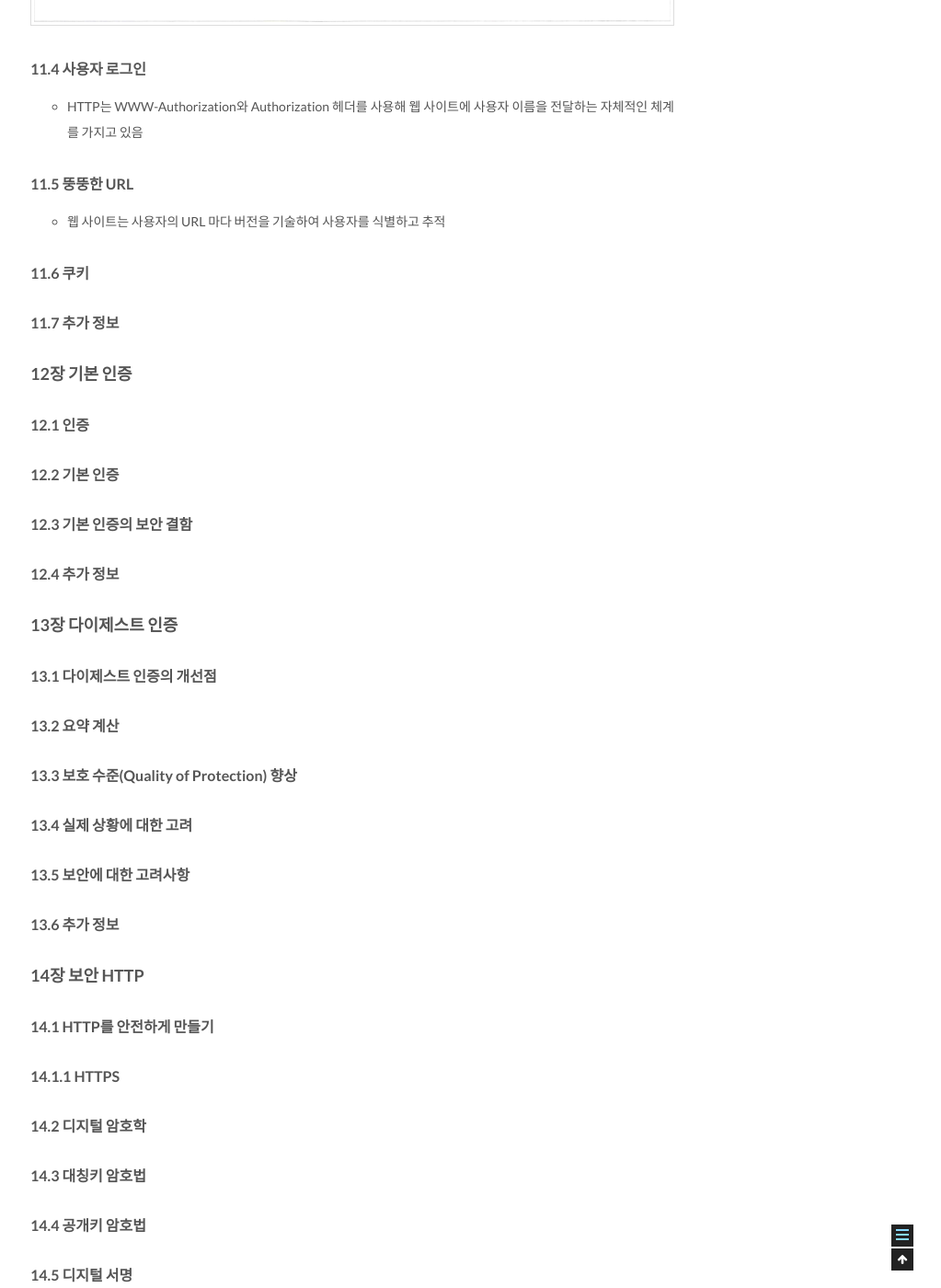
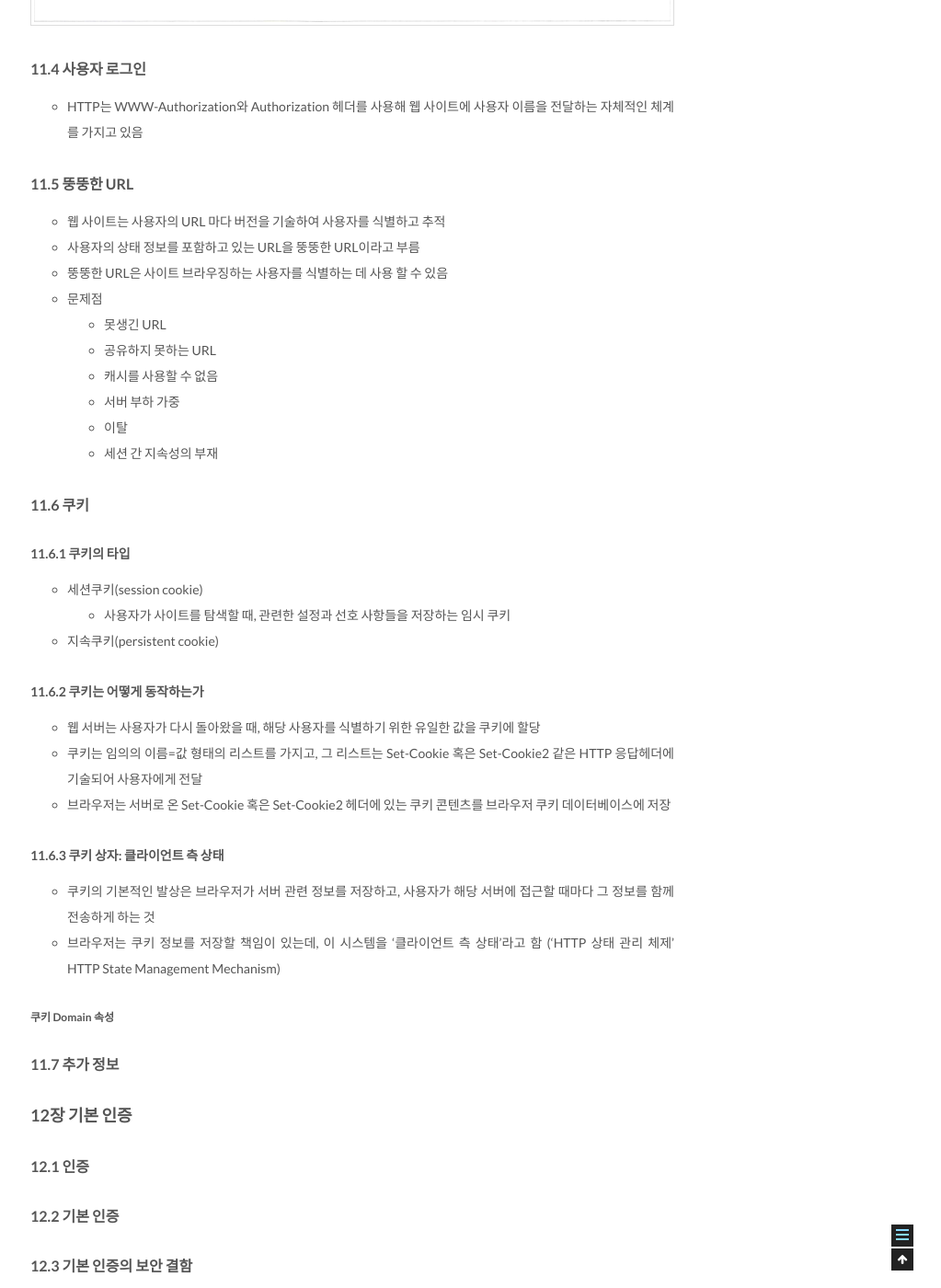
Before and after one commit to csj4032/csj4032.github.io, a Jekyll site: the page built from _posts/2018-01-21-HTTP완벽가이드.md, in a window 1280 px wide and 1400 px high, scrolled down 46721 px. Shown: the whole window at 92% size, without its empty margins (257-1280 px from the left). Built offline with Jekyll 4.4.1, drawn with Linux system fonts in a browser that asks for light colours; comment, search, counter and statistics services are not loaded.

Commit message:
HTTP완벽가이드 포스팅 수정

```diff
--- a/_posts/2018-01-21-HTTP완벽가이드.md
+++ b/_posts/2018-01-21-HTTP완벽가이드.md
@@ -1209,8 +1209,33 @@ Keep-Alive: max=5, timeout=12O
 
 #### 11.5 뚱뚱한 URL
 * 웹 사이트는 사용자의 URL 마다 버전을 기술하여 사용자를 식별하고 추적
+* 사용자의 상태 정보를 포함하고 있는 URL을 뚱뚱한 URL이라고 부름
+* 뚱뚱한 URL은 사이트 브라우징하는 사용자를 식별하는 데 사용 할 수 있음
+* 문제점
+  * 못생긴 URL
+  * 공유하지 못하는 URL
+  * 캐시를 사용할 수 없음
+  * 서버 부하 가중
+  * 이탈
+  * 세션 간 지속성의 부재
 
 #### 11.6 쿠키
+
+##### 11.6.1 쿠키의 타입
+* 세션쿠키(session cookie)
+  * 사용자가 사이트를 탐색할 때, 관련한 설정과 선호 사항들을 저장하는 임시 쿠키
+* 지속쿠키(persistent cookie)
+
+##### 11.6.2 쿠키는 어떻게 동작하는가
+* 웹 서버는 사용자가 다시 돌아왔을 때, 해당 사용자를 식별하기 위한 유일한 값을 쿠키에 할당
+* 쿠키는 임의의 이름=값 형태의 리스트를 가지고, 그 리스트는 Set-Cookie 혹은 Set-Cookie2 같은 HTTP 응답헤더에 기술되어 사용자에게 전달
+* 브라우저는 서버로 온 Set-Cookie 혹은 Set-Cookie2 헤더에 있는 쿠키 콘텐츠를 브라우저 쿠키 데이터베이스에 저장
+
+##### 11.6.3 쿠키 상자: 클라이언트 측 상태
+* 쿠키의 기본적인 발상은 브라우저가 서버 관련 정보를 저장하고, 사용자가 해당 서버에 접근할 때마다 그 정보를 함께 전송하게 하는 것
+* 브라우저는 쿠키 정보를 저장할 책임이 있는데, 이 시스템을 '클라이언트 측 상태'라고 함 ('HTTP 상태 관리 체제' HTTP State Management Mechanism)
+
+###### 쿠키 Domain 속성
 
 #### 11.7 추가 정보
 
```
